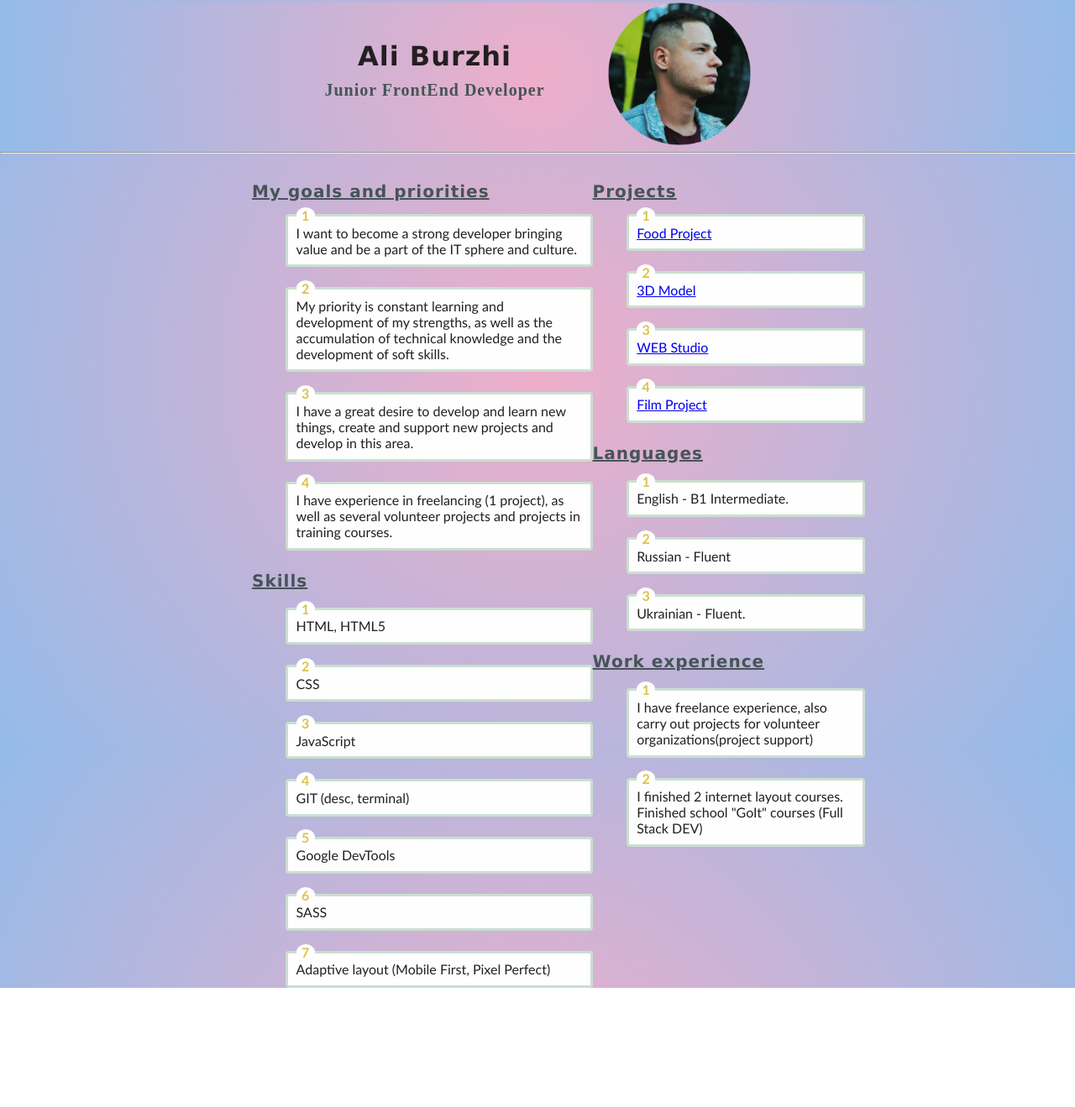
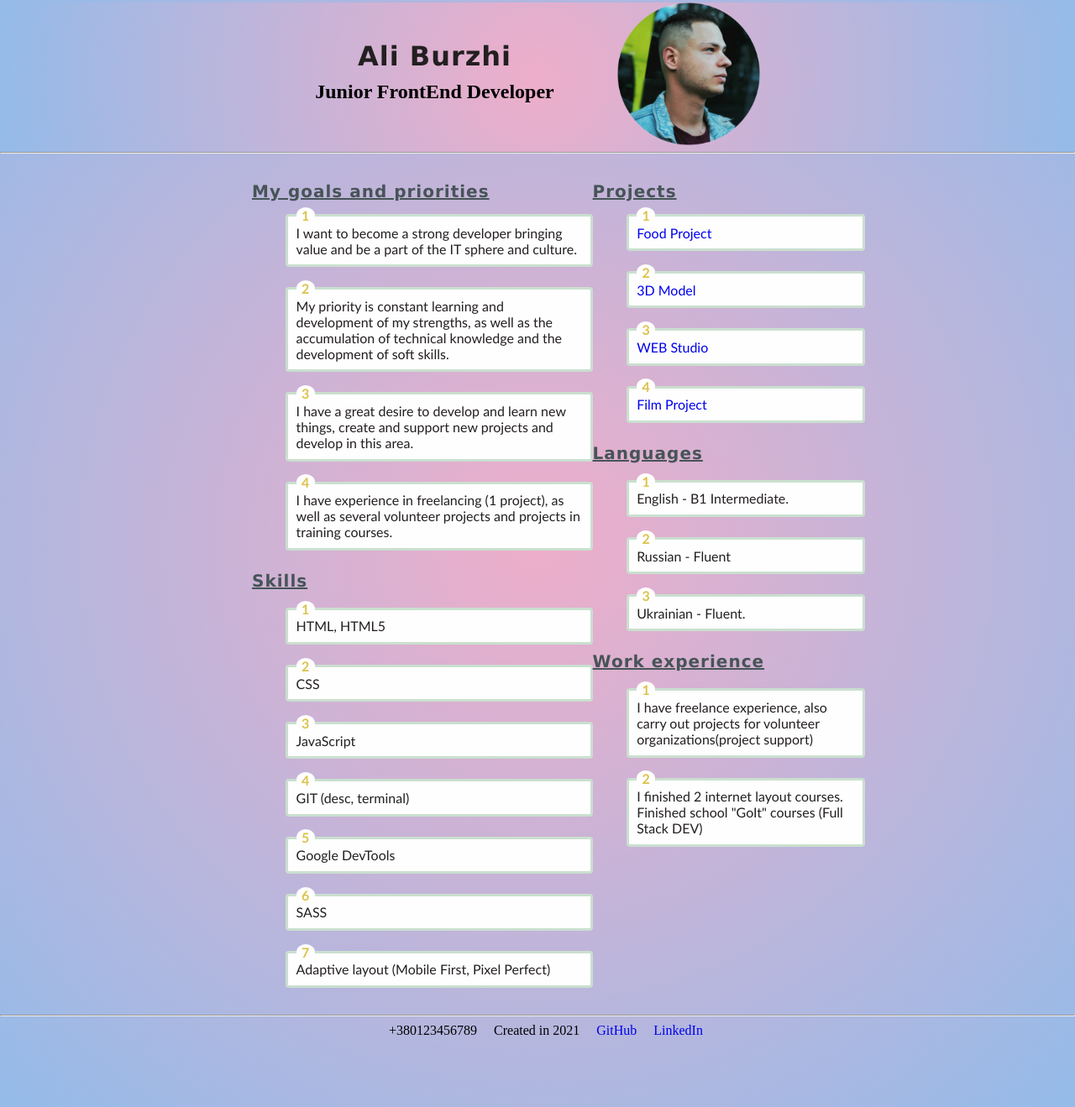
Before and after one commit to aliburzhi/rsschool-cv, a plain HTML site: page index.html in a window 1280 px wide. Shown: the part 22-1341 px from the top of the page at 84% size. Before the commit the page ends 1199 px from the top, so only its background shows below. Drawn offline with Linux system fonts and the light colour scheme.

Commit message:
feat: add footer

```diff
--- a/index.html
+++ b/index.html
@@ -12,16 +12,16 @@
         <div class="name-container">
             <div class="title-container">
                 <h1 class="main-name-title">Ali Burzhi</h1>
-                <h3>Junior FrontEnd Developer</h2>
+                <h2>Junior FrontEnd Developer</h2>
             </div>
-            <img src="./images/mainimg.png" width="170" height="170">
+            <img src="./images/mainimg.png" width="170" height="170" alt="my photo">
         </div>
         <hr>
     </header>
     <main class="main-about-me">
         <div class="about-me">
             <div class="goals-and-priorities">
-                <h3 class="about-me-title" align="left">My goals and priorities</h3>
+                <h3 class="about-me-title">My goals and priorities</h3>
                 <!-- <p class="about-me-description"> -->
                     <ol class="bullet">
                          <li>I want to become a strong developer bringing value and be a part of the IT sphere and culture.</li>
@@ -33,7 +33,7 @@
                     </ol>
             </div>
             <div class="skills">
-                <h3 class="skills-title" align="left">Skills</h3>
+                <h3 class="skills-title">Skills</h3>
                 <ol class="bullet">
                     <li>HTML, HTML5</li>
                     <li>CSS</li>
@@ -49,10 +49,10 @@
         <div class="projects-and-language">
             <h3 class="projects-title">Projects</h3>
             <ol class="bullet">
-             <li><a href="https://aliburzhi.github.io/food_project/" alt="My food project">Food Project</a></li>
-             <li><a href="https://github.com/AliBurzhi/3d-models-building" alt="3-d project">3D Model</a></li>
-             <li><a href="https://aliburzhi.github.io/goit-markup-hw-08" alt="web studio">WEB Studio</a></li>
-             <li><a href="https://github.com/AliBurzhi/practice_filmMaker" alt="film project">Film Project</a></li>
+             <li><a href="https://aliburzhi.github.io/food_project/">Food Project</a></li>
+             <li><a href="https://github.com/AliBurzhi/3d-models-building">3D Model</a></li>
+             <li><a href="https://aliburzhi.github.io/goit-markup-hw-08">WEB Studio</a></li>
+             <li><a href="https://github.com/AliBurzhi/practice_filmMaker">Film Project</a></li>
             </ol>
 
             <h3 class="language-title">Languages</h3>
@@ -70,5 +70,16 @@
             </div>
         </div>
     </main>
+    <hr>
+    <footer class="footer-container">
+         <div class="footer-contacts-description">
+            <ul class="contact-list">
+                <li class="footer-contacts-item">+380123456789</li>
+                <li class="footer-contacts-item">Created in 2021</li>
+                <li class="footer-contacts-item"><a href="https://github.com/AliBurzhi">GitHub</a></li>
+                <li class="footer-contacts-item"><a href="https://www.linkedin.com/in/ali-burzhi/">LinkedIn</a></li>
+            </ul>
+        </div>
+     </footer>
 </body>
 </html>
--- a/style.css
+++ b/style.css
@@ -56,6 +56,14 @@ h3 {
     color: #465457;
 }
 
+ul {
+    list-style: none;
+}
+
+a {
+    text-decoration: none;
+}
+
 .main-name-title {
     font-family: Verdana, Geneva, Tahoma, sans-serif;
     letter-spacing: 1px;
@@ -82,7 +90,6 @@ h3 {
 
 .about-me {
     width: 500px;
-    height: 700px;
     margin-right: auto;
     margin-left: 300px;
 }
@@ -166,4 +173,19 @@ h3 {
     margin-bottom: 20px;
     text-decoration: underline;
 }
-/* END OF STYLE */
+
+.footer-container {
+    height: 100px;
+}
+
+.footer-contacts-description {
+    display: flex;
+    justify-content: space-around;
+}
+.contact-list {
+    display: flex;
+}
+
+.footer-contacts-item {
+    margin-right: 20px;
+}
```
